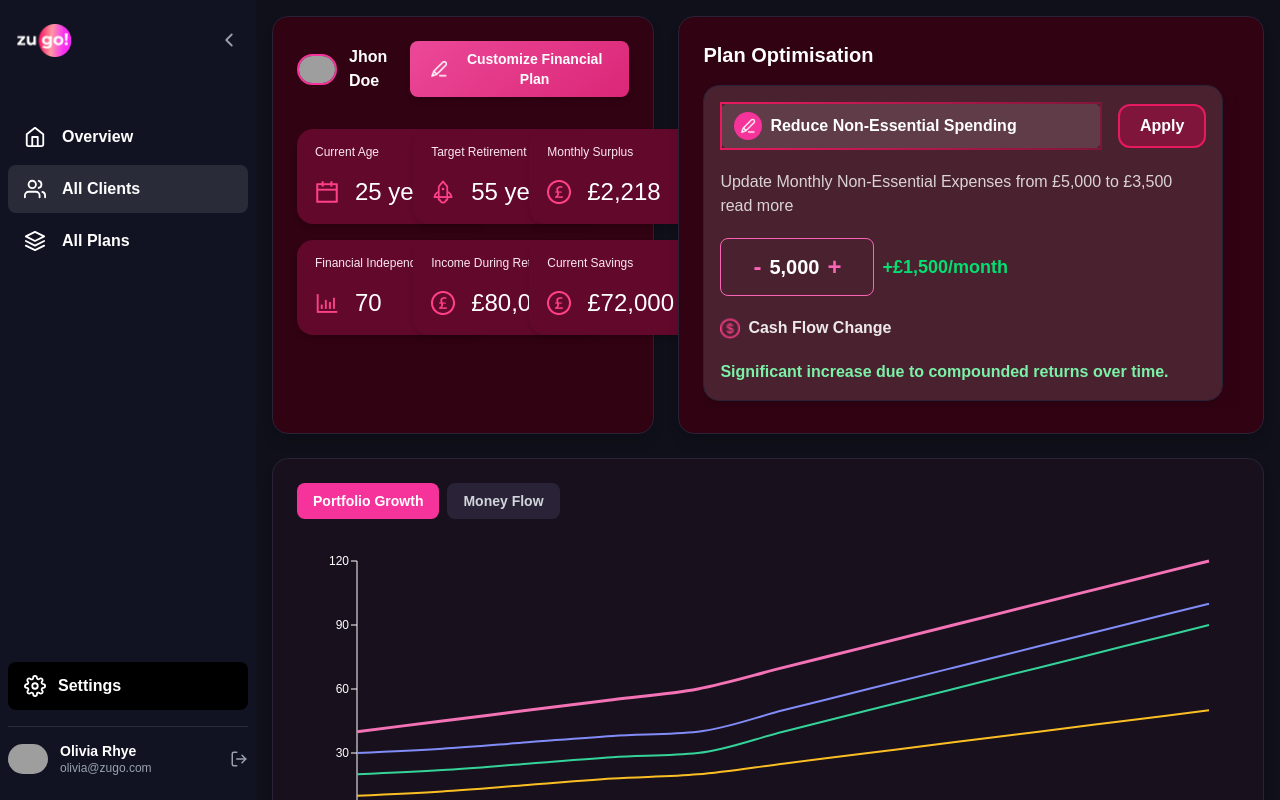
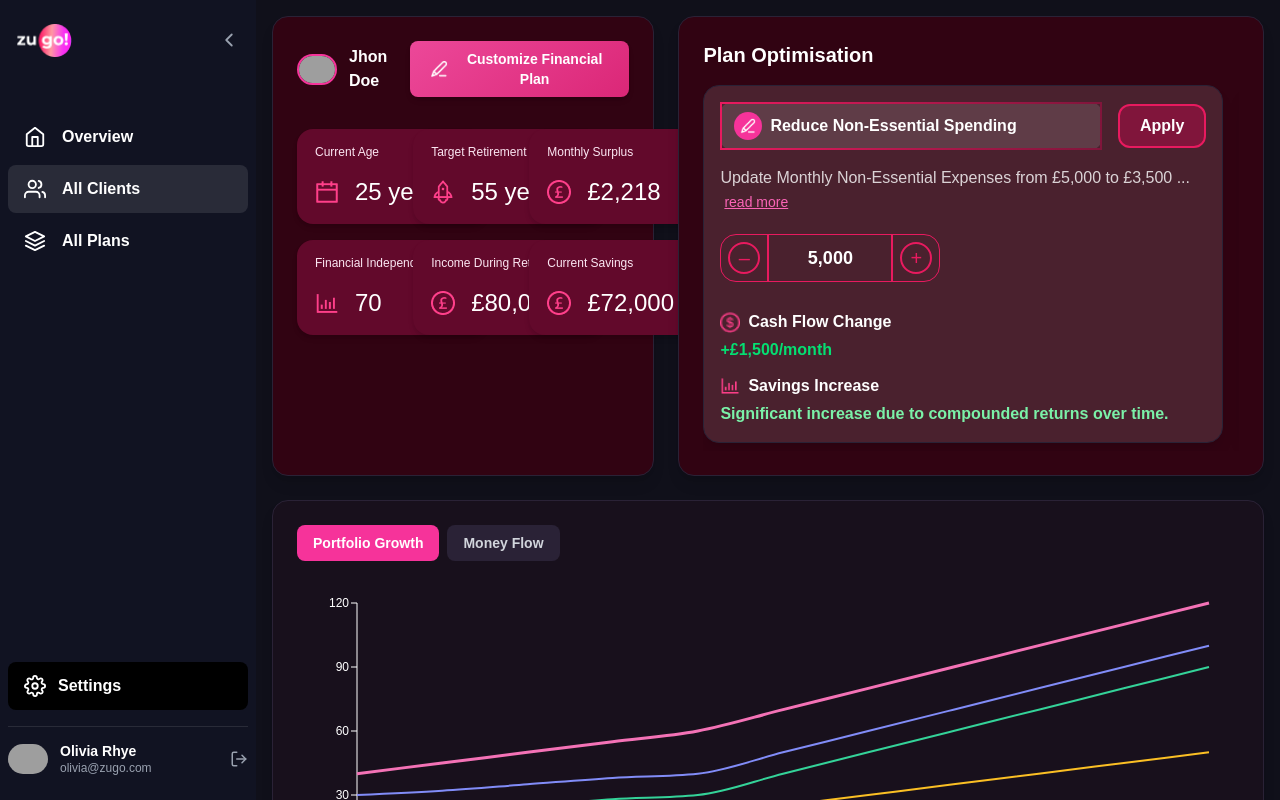
Before and after one commit to PrathamALLer/cashflow-dashboard, a Next.js app: page / in a window 1280 px wide. Shown: the top 800 px of the page. Built offline with nearby package versions, Linux system fonts and the light colour scheme; grey boxes are pictures that could not be loaded.

Commit message:
UI improvements

```diff
--- a/src/components/OverviewMainSection.tsx
+++ b/src/components/OverviewMainSection.tsx
@@ -252,9 +252,18 @@ function OptimisationCard({
   headerTextColor,
   iconBg,
 }: any) {
+  const [stepperValue, setStepperValue] = useState(Number(value.replace(/,/g, '')));
+  const [descExpanded, setDescExpanded] = useState(false);
+  const maxDescLength = 60;
+  const descTruncated = description.length > maxDescLength && !descExpanded;
+  const descToShow = descTruncated ? description.slice(0, maxDescLength) + '...' : description;
+
+  const handleDecrement = () => setStepperValue((v: number) => Math.max(0, v - 1000));
+  const handleIncrement = () => setStepperValue((v: number) => v + 1000);
+
   return (
     <div style={{backgroundColor: '#FFFFFF1F'}} className="min-w-[520px] max-w-[540px] rounded-2xl p-4 flex flex-col gap-3 shadow-lg border border-[#2a2236]">
-      <div className="flex items-center justify-between gap-2 mb-2">
+      <div className="flex items-center justify-between gap-2 mb-1 min-h-[48px]">
         <div className="flex-1">
           <div
             className="flex items-center gap-2 rounded-xl px-3 py-2 border"
@@ -274,7 +283,7 @@ function OptimisationCard({
         <button
           className="ml-2 px-5 py-2 rounded-xl font-bold text-white text-base border"
           style={{
-            background: '#80153B',
+            background: 'linear-gradient(0deg, #80153B, #80153B), linear-gradient(0deg, rgba(0, 0, 0, 0.5), rgba(0, 0, 0, 0.5))',
             borderColor: '#E81A5F',
             borderWidth: 2,
           }}
@@ -282,22 +291,68 @@ function OptimisationCard({
           {button}
         </button>
       </div>
-      <div className="text-base text-white/80 mb-2">{description}</div>
-      <div className="flex items-center gap-2 mb-2">
-        <div className={`border ${valueBoxColor} rounded-lg px-8 py-3 text-xl font-semibold text-white bg-transparent flex items-center gap-2`}>
-          <button className="text-pink-400 text-2xl font-bold">-</button>
-          {value}
-          <button className="text-pink-400 text-2xl font-bold">+</button>
+      <div className="text-base text-white/80 mb-1 min-h-[48px] flex items-center">
+        <span>
+          {descToShow}
+          {descTruncated && (
+            <button className="ml-1 text-pink-400 underline text-sm inline" onClick={() => setDescExpanded(true)}>
+              read more
+            </button>
+          )}
+          {descExpanded && description.length > maxDescLength && (
+            <button className="ml-1 text-pink-400 underline text-sm inline" onClick={() => setDescExpanded(false)}>
+              show less
+            </button>
+          )}
+        </span>
+      </div>
+      <div className="flex items-center gap-2 mb-1 min-h-[56px]">
+        <div
+          className="flex items-center justify-between w-full rounded-2xl border border-[#E81A5F] overflow-hidden"
+          style={{ minWidth: 180, maxWidth: 220, height: 48 }}
+        >
+          <button
+            onClick={handleDecrement}
+            className="flex items-center justify-center w-12 h-full border-none outline-none bg-transparent cursor-pointer group"
+            style={{ borderRight: '2px solid #E81A5F' }}
+          >
+            <span className="rounded-full border-2 border-[#E81A5F] w-8 h-8 flex items-center justify-center text-[1.25rem] text-[#E81A5F] group-hover:bg-[#E81A5F] group-hover:text-white transition">
+              –
+            </span>
+          </button>
+          <span className="flex-1 text-center text-white text-lg font-bold select-none">
+            {stepperValue.toLocaleString()}
+          </span>
+          <button
+            onClick={handleIncrement}
+            className="flex items-center justify-center w-12 h-full border-none outline-none bg-transparent cursor-pointer group"
+            style={{ borderLeft: '2px solid #E81A5F' }}
+          >
+            <span className="rounded-full border-2 border-[#E81A5F] w-8 h-8 flex items-center justify-center text-[1.25rem] text-[#E81A5F] group-hover:bg-[#E81A5F] group-hover:text-white transition">
+              +
+            </span>
+          </button>
         </div>
-        <span className={`text-lg font-bold ${valueChangeColor}`}>{valueChange}</span>
       </div>
-      <div className="flex items-center gap-2 text-base text-white/90 mb-1">
-        <Image src="/dollar-icon.png" alt="dollar" width={20} height={20} />
-        <span className="font-semibold">{valueLabel}</span>
+      {/* Fourth row: stacked rows for Cash Flow Change and Savings Increase */}
+      <div className="flex flex-col gap-3 min-h-[70px] mt-2">
+        {/* Cash Flow Change */}
+        <div>
+          <div className="flex items-center gap-2 mb-1">
+            <Image src="/dollar-icon.png" alt="dollar" width={20} height={20} />
+            <span className="font-semibold text-base text-white">Cash Flow Change</span>
+          </div>
+          <div className={`text-base font-bold ${valueChangeColor}`}>{valueChange}</div>
+        </div>
+        {/* Savings Increase */}
+        <div>
+          <div className="flex items-center gap-2 mb-1">
+            <Image src="/bar-chart-icon.png" alt="bar chart" width={20} height={20} />
+            <span className="font-semibold text-base text-white">Savings Increase</span>
+          </div>
+          <div className={`text-base font-bold ${infoColor}`}>{info}</div>
+        </div>
       </div>
-      {info && (
-        <div className={`mt-1 text-base font-bold ${infoColor}`}>{info}</div>
-      )}
     </div>
   );
 }
```
